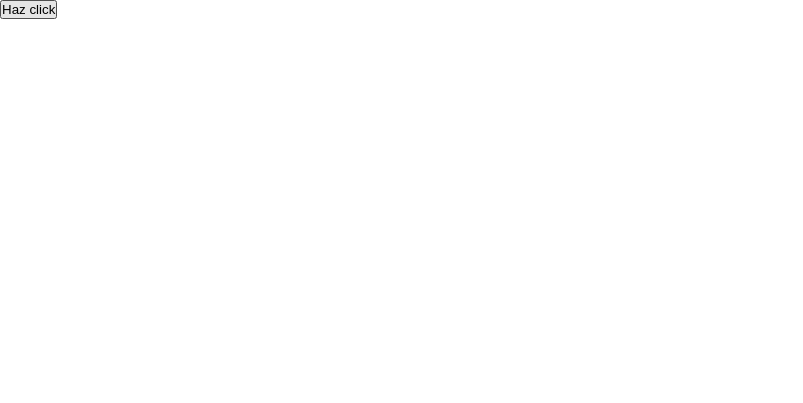
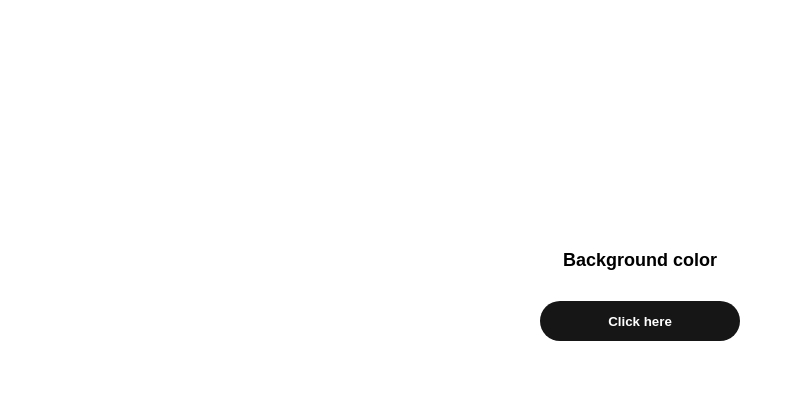
Before and after one commit to vasquez-cma/Background_color, a plain HTML site: page index.html in a window 1280 px wide. Shown: the whole page, without its empty margins (0-803 px from the left). Drawn offline with Linux system fonts and the light colour scheme.

Commit message:
adding styles

```diff
--- a/index.html
+++ b/index.html
@@ -5,11 +5,19 @@
     <meta http-equiv="X-UA-Compatible" content="IE=edge">
     <meta name="viewport" content="width=device-width, initial-scale=1.0">
     <link rel="stylesheet" href="styles.css">
+    <link rel="stylesheet" href="styles.css">
     <title>Background color</title>
 </head>
 <body>
-    <button id="button-color">Haz click</button>
-    <p id="show-color"></p>
+
+    <div class="container">
+        <h1>Background color</h1>
+        <p id="show-color"></p>
+        <button id="button-color">Click here</button>
+
+    </div>
+
+
     <script src="script.js"></script>
 </body>
 </html>
--- a/styles.css
+++ b/styles.css
@@ -2,4 +2,38 @@
     margin: 0;
     padding: 0;
     box-sizing: border-box;
+    font-family: Arial, Helvetica, sans-serif;
 }
+
+button{
+    margin-top: 20px;
+    height: 40px;
+    width: 200px;
+    font-weight: bold;
+    cursor: pointer;
+    border: none;
+    border-radius: 50px;
+    outline: none;
+    background-color: rgb(22, 22, 22);
+    color: white;
+}
+
+h1{
+    font-size: 18px;
+    margin-bottom: 10px;
+}
+
+.container{
+    padding: 50px;
+    height: 200px;
+    width: 300px;
+    margin: 0 auto;
+    background-color: white;
+    margin-top: 200px;
+    text-align: center;
+    border-radius: 10px;
+}
+
+button:hover{
+    background-color: rgb(39, 39, 39);
+}
```
